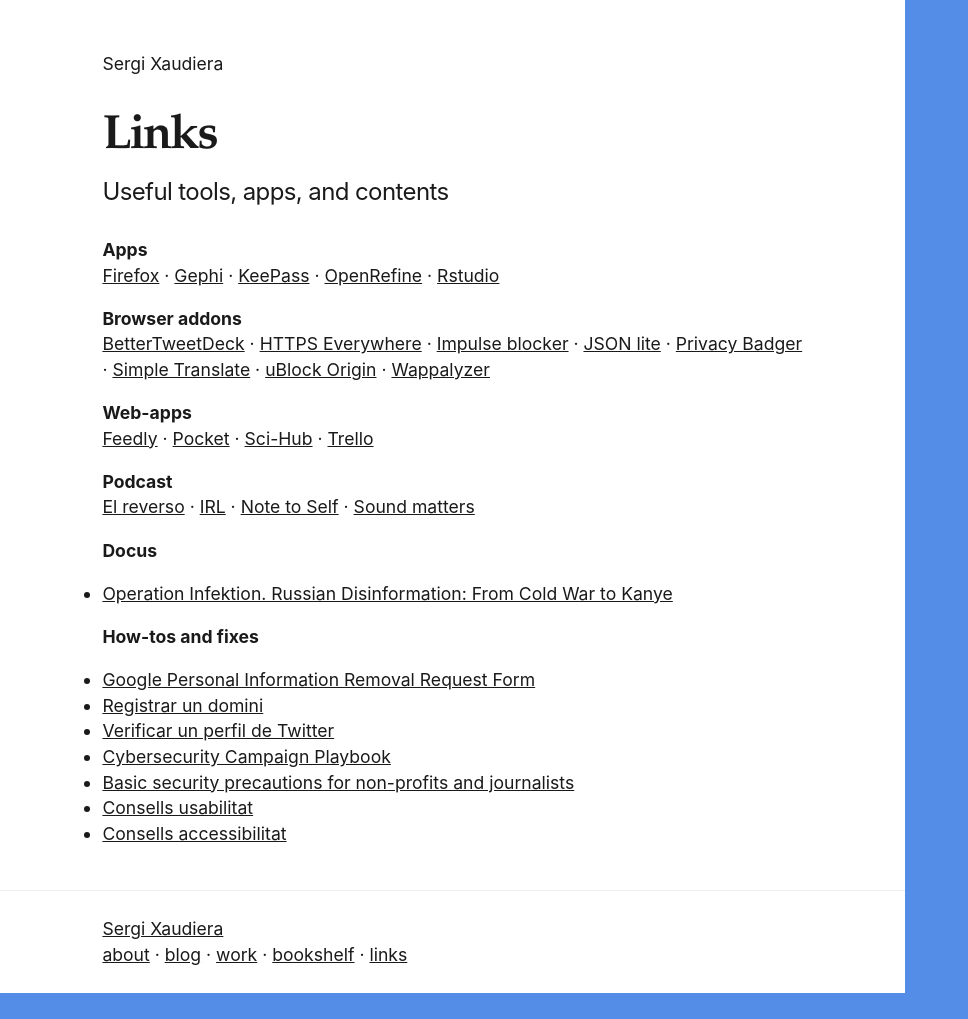
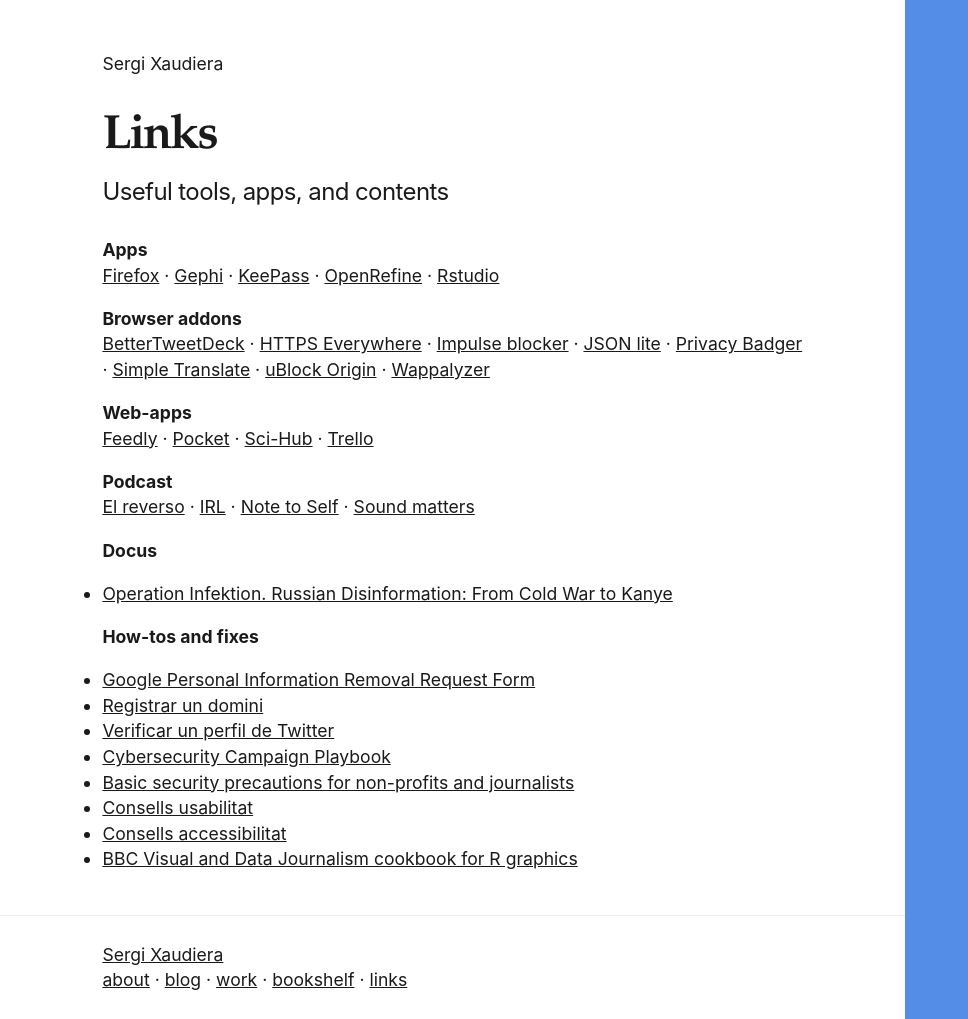
Before and after one commit to sergixaudiera/sergixaudiera.github.io, a Jekyll site: the page built from links.md, in a window 1280 px wide. Shown: the whole page, without its empty margins (0-968 px from the left). Built offline with Jekyll 4.4.1, drawn with Linux system fonts in a browser that asks for light colours; before the commit the page ends 993 px from its top, so only the background shows below that.

Commit message:
+ bb cookbook

```diff
--- a/links.md
+++ b/links.md
@@ -46,3 +46,4 @@
 - [Basic security precautions for non-profits and journalists](https://techsolidarity.org/resources/basic_security.htm){:rel="nofollow"}
 - [Consells usabilitat](https://goodui.org/){:rel="nofollow"}
 - [Consells accessibilitat](https://github.com/UKHomeOffice/posters/tree/master/accessibility/dos-donts){:rel="nofollow"}
+- [BBC Visual and Data Journalism cookbook for R graphics](https://bbc.github.io/rcookbook/){:rel="nofollow"}
```
